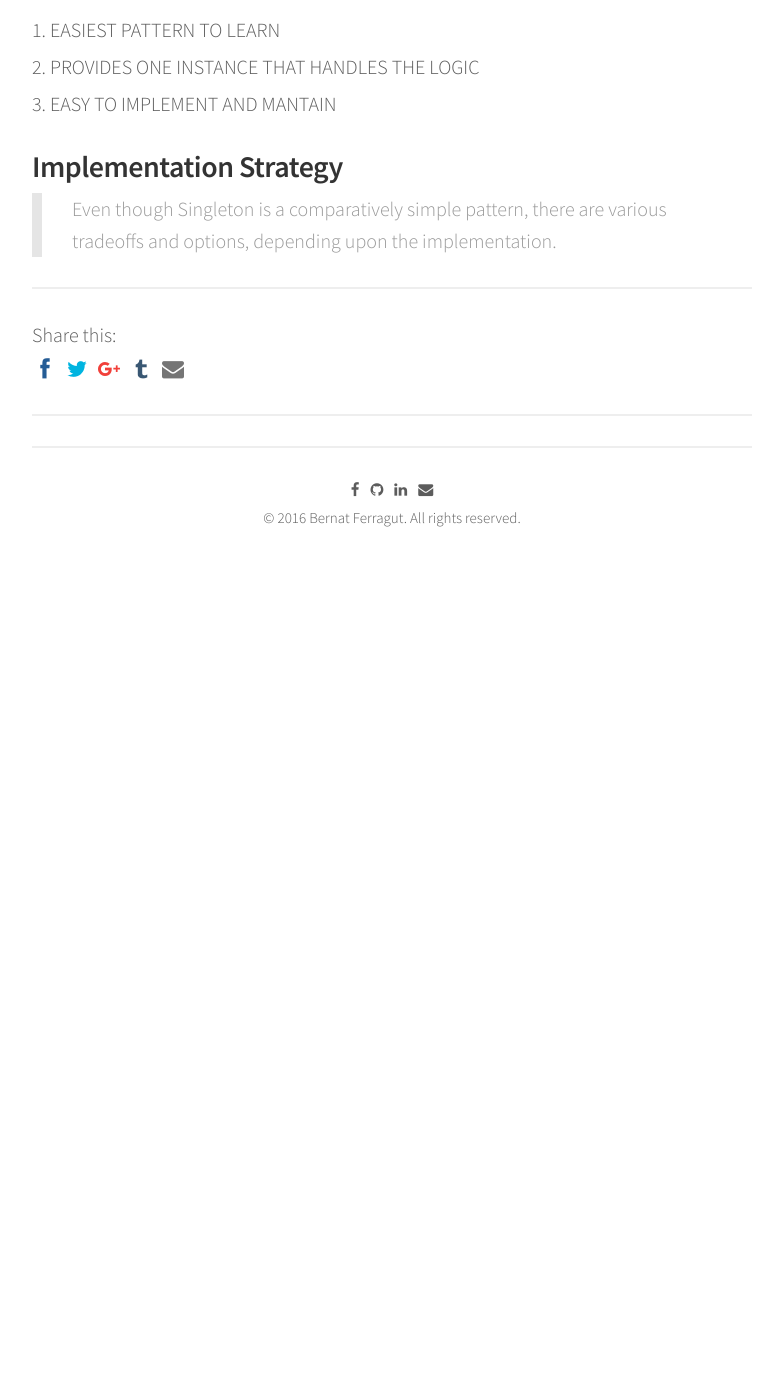
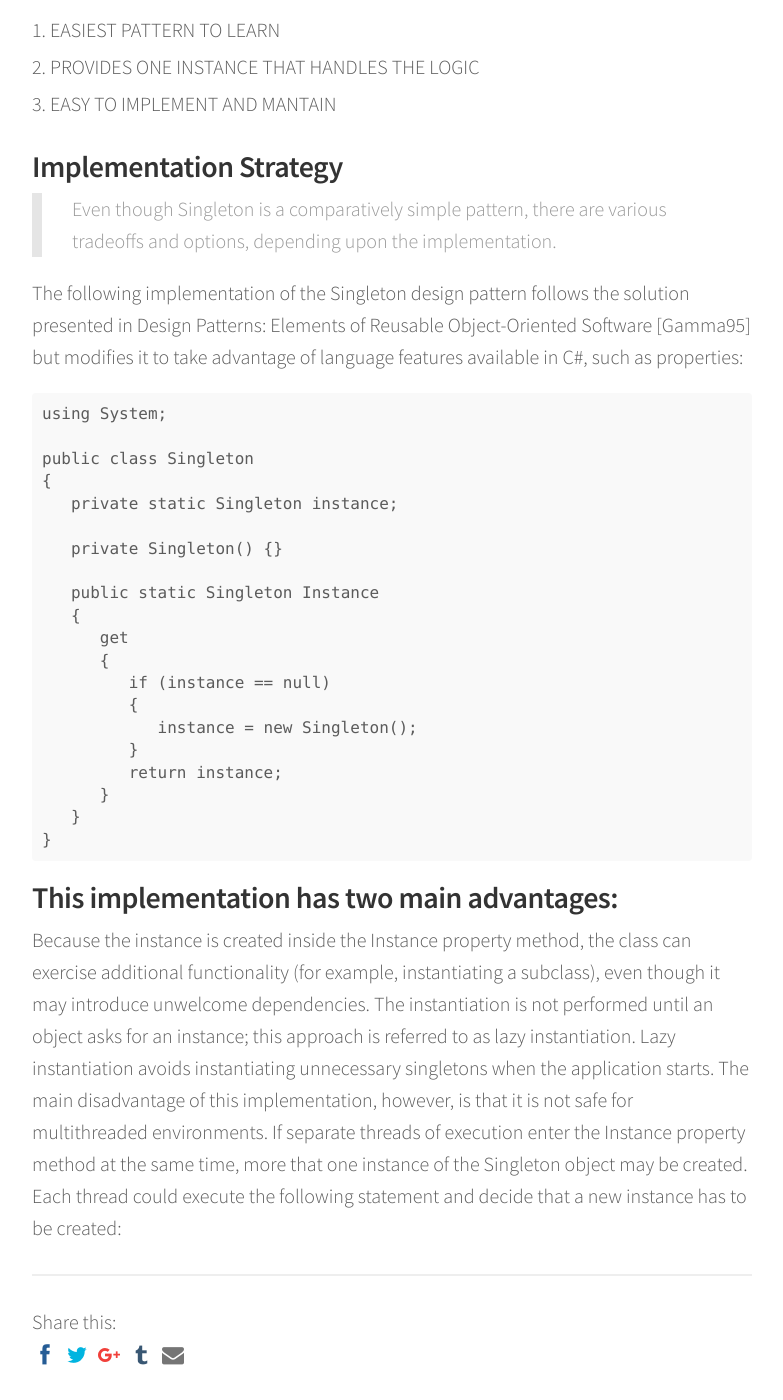
Before and after one commit to bernatferragut/FutureWeb-blog, a Jekyll site: the page built from _posts/28-11-16-VR-The Singleton Pattern.md, in a window 1280 px wide and 1400 px high, scrolled down 796 px. Shown: the whole window, without its empty margins (248-1031 px from the left). Built offline with Jekyll 4.4.1, drawn with Linux system fonts in a browser that asks for light colours; nearby versions of some CDN libraries; comment, search, counter and statistics services are not loaded; before the commit the page ends 1426 px from its top, so only the background shows below that.

Commit message:
Update 28-11-16-VR-The Singleton Pattern.md
Singleton Pattern part 2

```diff
--- a/_posts/28-11-16-VR-The Singleton Pattern.md
+++ b/_posts/28-11-16-VR-The Singleton Pattern.md
@@ -24,3 +24,33 @@ and you need to provide a global point of access to the instance. The Singleton
 
 > Even though Singleton is a comparatively simple pattern, there are various tradeoffs and options,
 depending upon the implementation.
+
+The following implementation of the Singleton design pattern follows the solution presented in Design Patterns: Elements of Reusable Object-Oriented Software [Gamma95] but modifies it to take advantage of language features available in C#, such as properties:
+
+
+    using System;
+
+    public class Singleton
+    {
+       private static Singleton instance;
+
+       private Singleton() {}
+
+       public static Singleton Instance
+       {
+          get
+          {
+             if (instance == null)
+             {
+                instance = new Singleton();
+             }
+             return instance;
+          }
+       }
+    }
+
+### This implementation has two main advantages:
+
+Because the instance is created inside the Instance property method, the class can exercise additional functionality (for example, instantiating a subclass), even though it may introduce unwelcome dependencies.
+The instantiation is not performed until an object asks for an instance; this approach is referred to as lazy instantiation. Lazy instantiation avoids instantiating unnecessary singletons when the application starts.
+The main disadvantage of this implementation, however, is that it is not safe for multithreaded environments. If separate threads of execution enter the Instance property method at the same time, more that one instance of the Singleton object may be created. Each thread could execute the following statement and decide that a new instance has to be created:
```
